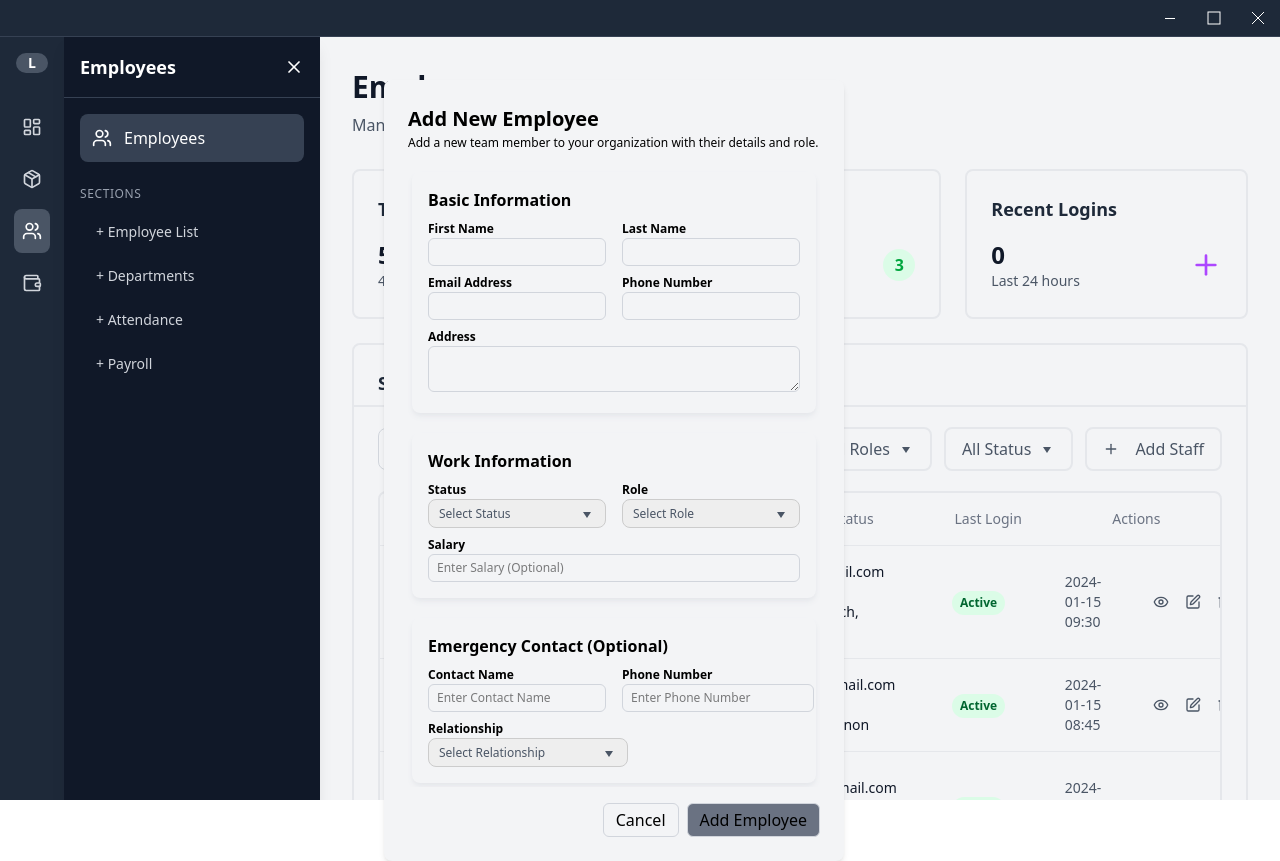
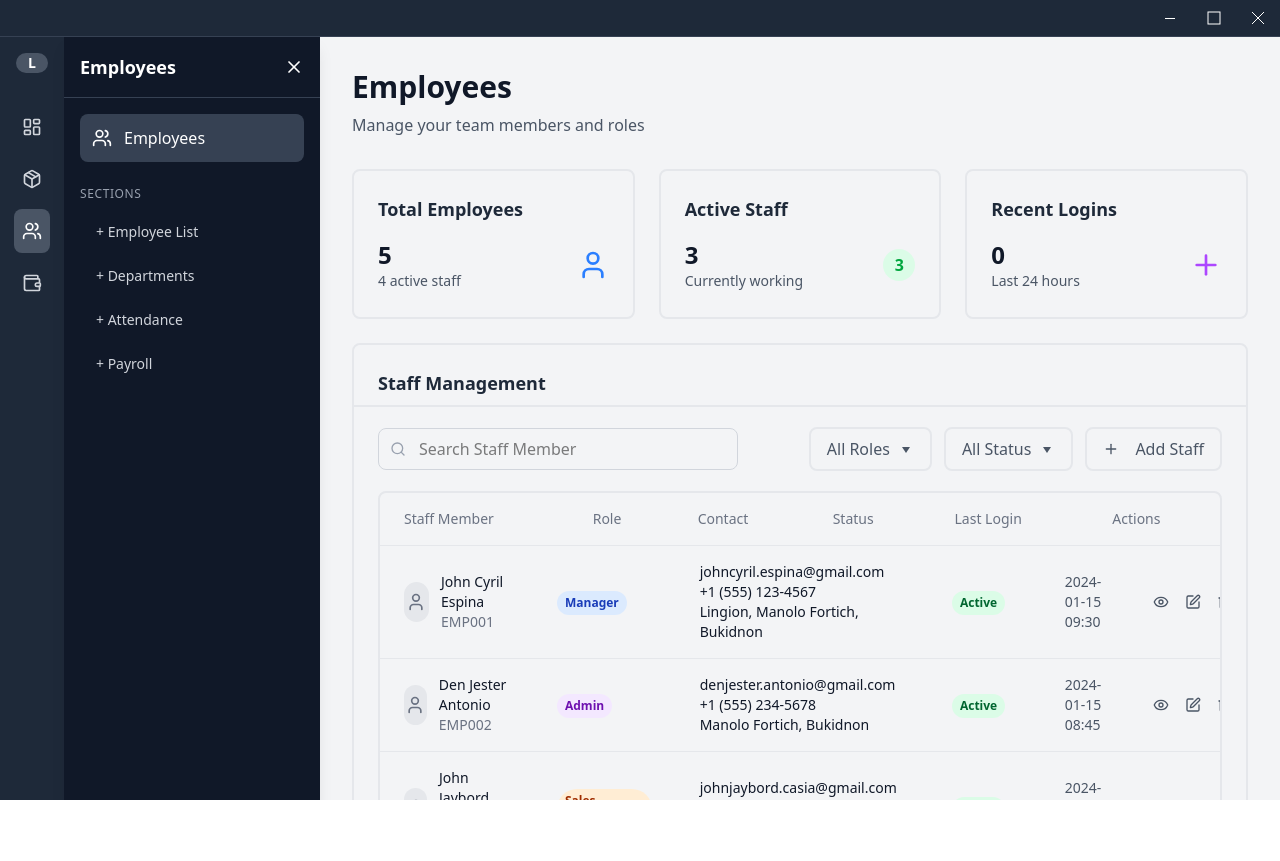
Before and after one commit to 6reenhorn/JIA-Integrated-Management-System, a React (Vite) app: page / in a window 1280 px wide. Both pictures are taken after a click on the button 32 px from the left and 231 px from the top of the page. After the commit the page ends 800 px from the top, so only its background shows below. Built offline with nearby package versions, Linux system fonts and the light colour scheme.

Commit message:
Employee modal with backdrop effect

```diff
--- a/client/src/components/employees/EmployeeFilters.tsx
+++ b/client/src/components/employees/EmployeeFilters.tsx
@@ -1,6 +1,10 @@
 import { Plus } from 'lucide-react';
 
-const EmployeeFilters = () => {
+interface EmployeeFiltersProps {
+  onAddStaff: () => void;
+}
+
+const EmployeeFilters = ({ onAddStaff }: EmployeeFiltersProps) => {
   return (
     <div className="flex justify-between items gap-3 my-5">
       <button className='flex items-center gap-2 bg-gray-100 border-2 border-[#E5E7EB] rounded-lg px-4 py-2 text-gray-600 hover:bg-gray-200 focus:outline-none focus:ring-2 focus:ring-blue-500'>
@@ -15,7 +19,10 @@ const EmployeeFilters = () => {
           <polygon points="4,6 12,6 8,12" fill="currentColor" />
         </svg>
       </button>
-      <button className='flex items-center gap-2 bg-gray-100 border-2 border-[#E5E7EB] rounded-lg px-4 py-2 text-gray-600 hover:bg-gray-200 focus:outline-none focus:ring-2 focus:ring-blue-500'>
+      <button
+        onClick={onAddStaff}
+        className='flex items-center gap-2 bg-gray-100 border-2 border-[#E5E7EB] rounded-lg px-4 py-2 text-gray-600 hover:bg-gray-200 focus:outline-none focus:ring-2 focus:ring-blue-500'
+      >
         <Plus className="w-4 h-4 mr-2" />
         Add Staff
       </button>
--- a/client/src/modals/employee/AddStaffModal.tsx
+++ b/client/src/modals/employee/AddStaffModal.tsx
@@ -1,6 +1,10 @@
 import { useState, useEffect, useRef } from 'react';
 
-const AddStaffModal = () => {
+interface AddStaffModalProps {
+  onClose?: () => void;
+}
+
+const AddStaffModal = ({ onClose }: AddStaffModalProps) => {
   const [isStatusDropdownOpen, setIsStatusDropdownOpen] = useState(false);
   const [isRoleDropdownOpen, setIsRoleDropdownOpen] = useState(false);
   const [selectedStatus, setSelectedStatus] = useState('');
@@ -63,6 +67,7 @@ const AddStaffModal = () => {
       document.removeEventListener('mousedown', handleClickOutside);
     };
   }, []);
+
 
   return (
     <div className="bg-gray-100 shadow-md rounded-lg p-6 w-[460px] max-h-[850px]">
@@ -324,7 +329,9 @@ const AddStaffModal = () => {
         </form>
       </div>
       <div className="w-full flex justify-end gap-2 mt-4">
-        <button className="border border-gray-300 rounded-md px-3 py-1">
+        <button
+          className="border border-gray-300 rounded-md px-3 py-1"
+          onClick={onClose}>
           Cancel
         </button>
         <button className="border border-gray-300 rounded-md px-3 py-1 bg-gray-500">
--- a/client/src/pages/Employees.tsx
+++ b/client/src/pages/Employees.tsx
@@ -13,11 +13,11 @@ const PAGE_SIZE = 5;
 
 const Employees: React.FC = () => {
   const [searchTerm, setSearchTerm] = useState('');
-  const [filterOpen, setFilterOpen] = useState(false);
   const [currentPage, setCurrentPage] = useState(1);
   const [roleFilter, setRoleFilter] = useState('All Roles');
   const [departmentFilter, setDepartmentFilter] = useState('All Departments');
   const [statusFilter, setStatusFilter] = useState('All Status');
+  const [isModalOpen, setIsModalOpen] = useState(false);
 
   const [employees] = useState<Employee[]>([
     {
@@ -93,19 +93,20 @@ const Employees: React.FC = () => {
     setCurrentPage(page);
   };
 
+  const toggleModal = () => {
+    setIsModalOpen(!isModalOpen);
+  }
+
   return (
     <div className="space-y-6">
       <EmployeeStats stats={stats} />
 
-      <div className='absolute top-20 left-96 z-10'>
-        <AddStaffModal />
-      </div>
       {/* Staff Directory Section */}
       <MainLayoutCard title="Staff Management">
         <div className="space-y-6">
           <div className='flex justify-between items-center mb-0'>
             <EmployeeSearchBar searchTerm={searchTerm} setSearchTerm={setSearchTerm} />
-            <EmployeeFilters />
+            <EmployeeFilters onAddStaff={toggleModal} />
           </div>
 
           <EmployeeTable
@@ -122,6 +123,22 @@ const Employees: React.FC = () => {
           />
         </div>
       </MainLayoutCard>
+
+      {/* Employee Modal */}
+      {isModalOpen && (
+        <div className='fixed inset-0 z-50 flex items-center justify-center'>
+          {/* Backdrop with blur effect - no click handler */}
+          <div
+            className='absolute inset-0 bg-black bg-opacity-50 backdrop-blur-sm'
+            style={{ backgroundColor: 'rgba(0, 0, 0, 0.5)' }}>
+          </div>
+
+          {/* Modal content */}
+          <div className='relative z-[60]'>
+            <AddStaffModal onClose={toggleModal} />
+          </div>
+        </div>
+      )}
     </div>
   );
 };
```
